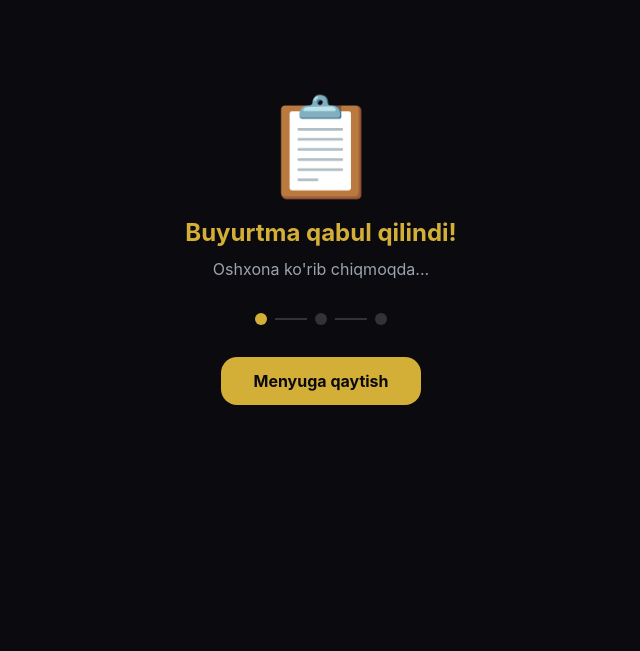
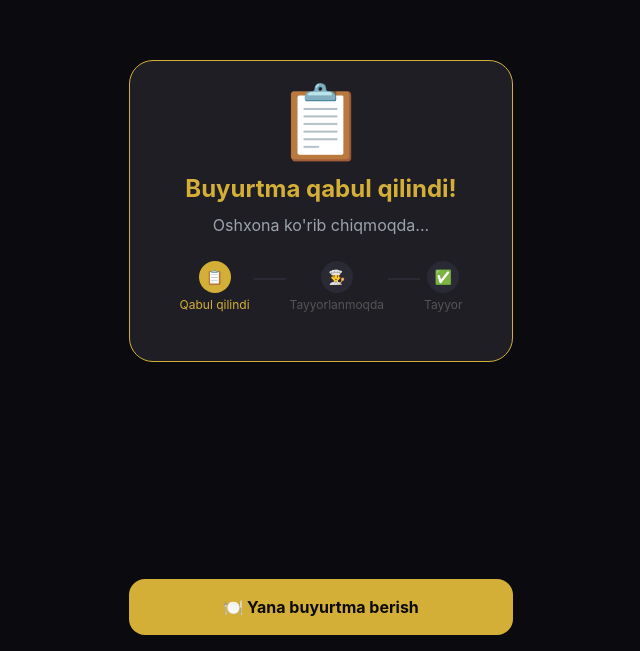
Before and after one commit to bahodiy10-commits/FastRestWeb, a Next.js app: page /tracking in a window 1280 px wide. Shown: the part 149-800 px from the top of the page, without its empty margins (319-959 px from the left). Built offline with nearby package versions, Linux system fonts and the light colour scheme.

Commit message:
feat: realtime order tracking with status updates

```diff
--- a/src/app/cart/page.tsx
+++ b/src/app/cart/page.tsx
@@ -21,7 +21,7 @@ export default function CartPage() {
         createdAt: Date.now(),
       })
       clearCart()
-      router.push('/tracking')
+      router.push(`/tracking?id=${ref.id}`)
     } catch(e) {
       alert('Xato yuz berdi')
     }
--- a/src/app/tracking/page.tsx
+++ b/src/app/tracking/page.tsx
@@ -1,45 +1,158 @@
 'use client'
 import { useEffect, useState } from 'react'
-import { collection, query, orderBy, limit, onSnapshot } from 'firebase/firestore'
+import { doc, onSnapshot, collection, query, where, orderBy, limit } from 'firebase/firestore'
 import { db } from '@/lib/firebase'
+import { useCartStore } from '@/store/useCartStore'
 import Link from 'next/link'
+import { useSearchParams } from 'next/navigation'
+import { Suspense } from 'react'
 
-export default function TrackingPage() {
+function TrackingContent() {
   const [status, setStatus] = useState('new')
+  const [order, setOrder] = useState<any>(null)
+  const searchParams = useSearchParams()
+  const orderId = searchParams.get('id')
+  const { tableId } = useCartStore()
 
-  const statusInfo: Record<string, { icon: string, title: string, desc: string, color: string }> = {
-    new: { icon: '📋', title: 'Buyurtma qabul qilindi!', desc: 'Oshxona ko\'rib chiqmoqda...', color: '#D4AF37' },
-    preparing: { icon: '👨‍🍳', title: 'Tayyorlanmoqda!', desc: 'Oshxona tayyorlamoqda...', color: '#3B82F6' },
-    ready: { icon: '🎉', title: 'Tayyor!', desc: 'Buyurtmangiz tayyor!', color: '#00C896' },
-    paid: { icon: '✅', title: 'To\'landi!', desc: 'Rahmat! Yana keling!', color: '#00C896' },
+  useEffect(() => {
+    if (!orderId) return
+    const unsub = onSnapshot(doc(db, 'orders', orderId), (snap) => {
+      if (snap.exists()) {
+        const data = snap.data()
+        setOrder({ id: snap.id, ...data })
+        setStatus(data.status)
+      }
+    })
+    return unsub
+  }, [orderId])
+
+  const steps = [
+    { key: 'new', icon: '📋', label: 'Qabul qilindi' },
+    { key: 'preparing', icon: '👨‍🍳', label: 'Tayyorlanmoqda' },
+    { key: 'ready', icon: '✅', label: 'Tayyor' },
+  ]
+
+  const currentStep = steps.findIndex(s => s.key === status)
+
+  const statusConfig: Record<string, { icon: string; title: string; desc: string; color: string }> = {
+    new: {
+      icon: '📋',
+      title: 'Buyurtma qabul qilindi!',
+      desc: 'Oshxona ko\'rib chiqmoqda...',
+      color: '#D4AF37',
+    },
+    preparing: {
+      icon: '👨‍🍳',
+      title: 'Tayyorlanmoqda!',
+      desc: 'Oshpaz tayyorlamoqda, biroz kuting...',
+      color: '#3B82F6',
+    },
+    ready: {
+      icon: '🎉',
+      title: 'Buyurtma tayyor ✅',
+      desc: 'Birozdan so\'ng yetib keladi',
+      color: '#00C896',
+    },
+    paid: {
+      icon: '✅',
+      title: 'To\'landi!',
+      desc: 'Rahmat! Yana keling!',
+      color: '#00C896',
+    },
   }
 
-  const info = statusInfo[status] || statusInfo.new
+  const info = statusConfig[status] || statusConfig.new
 
   return (
-    <div className="min-h-screen flex flex-col items-center justify-center p-4" style={{background: '#0B0B0F'}}>
-      <div className="text-center">
-        <div className="text-8xl mb-6">{info.icon}</div>
-        <h1 className="text-2xl font-bold mb-2" style={{color: info.color}}>{info.title}</h1>
-        <p className="text-gray-400 mb-8">{info.desc}</p>
+    <div className="min-h-screen flex flex-col p-4" style={{ background: '#0B0B0F' }}>
 
-        <div className="flex justify-center gap-2 mb-8">
-          {['new', 'preparing', 'ready'].map((s, i) => (
-            <div key={s} className="flex items-center gap-2">
-              <div className="w-3 h-3 rounded-full"
-                style={{background: ['new', 'preparing', 'ready'].indexOf(status) >= i ? info.color : '#333'}}/>
-              {i < 2 && <div className="w-8 h-0.5" style={{background: '#333'}}/>}
+      {/* Status Card */}
+      <div className="flex-1 flex flex-col items-center justify-center">
+        <div
+          className="w-full max-w-sm p-6 rounded-3xl text-center mb-6"
+          style={{ background: '#1E1E24', border: `1px solid ${info.color}` }}
+        >
+          <div className="text-7xl mb-4">{info.icon}</div>
+          <h1 className="text-2xl font-bold mb-2" style={{ color: info.color }}>
+            {info.title}
+          </h1>
+          <p className="text-gray-400 mb-6">{info.desc}</p>
+
+          {/* Progress Steps */}
+          <div className="flex justify-center items-center gap-1 mb-6">
+            {steps.map((step, i) => (
+              <div key={step.key} className="flex items-center gap-1">
+                <div className="flex flex-col items-center gap-1">
+                  <div
+                    className="w-8 h-8 rounded-full flex items-center justify-center text-sm font-bold transition-all duration-500"
+                    style={{
+                      background: i <= currentStep ? info.color : '#2A2A35',
+                      color: i <= currentStep ? '#000' : '#666',
+                    }}
+                  >
+                    {i < currentStep ? '✓' : step.icon}
+                  </div>
+                  <span className="text-xs" style={{ color: i <= currentStep ? info.color : '#555' }}>
+                    {step.label}
+                  </span>
+                </div>
+                {i < steps.length - 1 && (
+                  <div
+                    className="w-8 h-0.5 mb-4 transition-all duration-500"
+                    style={{ background: i < currentStep ? info.color : '#2A2A35' }}
+                  />
+                )}
+              </div>
+            ))}
+          </div>
+
+          {/* Order Items */}
+          {order?.items && (
+            <div className="text-left space-y-2 mb-4 p-3 rounded-2xl" style={{ background: '#0B0B0F' }}>
+              {order.items.map((item: any, i: number) => (
+                <div key={i} className="flex justify-between text-sm">
+                  <span className="text-white">{item.menuItem?.name}</span>
+                  <span className="text-gray-400">× {item.quantity}</span>
+                </div>
+              ))}
+              <div className="border-t pt-2 mt-2 flex justify-between font-bold" style={{ borderColor: '#2A2A35' }}>
+                <span className="text-white">Jami:</span>
+                <span style={{ color: '#D4AF37' }}>{order.total?.toLocaleString()} so'm</span>
+              </div>
             </div>
-          ))}
+          )}
+
+          {order?.tableId && (
+            <p className="text-gray-500 text-sm">Stol #{order.tableId}</p>
+          )}
         </div>
+      </div>
 
-        <Link href="/menu">
-          <button className="px-8 py-3 rounded-2xl font-bold text-black"
-            style={{background: '#D4AF37'}}>
-            Menyuga qaytish
+      {/* Buttons */}
+      <div className="space-y-3 max-w-sm w-full mx-auto">
+        <Link href={tableId ? `/menu?table=${tableId}` : '/menu'}>
+          <button
+            className="w-full p-4 rounded-2xl font-bold text-black"
+            style={{ background: '#D4AF37' }}
+          >
+            🍽️ Yana buyurtma berish
           </button>
         </Link>
+        {orderId && (
+          <Link href={`/tracking?id=${orderId}`}>
+            <button
+              className="w-full p-4 rounded-2xl font-bold"
+              style={{ background: '#1E1E24', color: '#00C896', border: '1px solid #00C896' }}
+            >
+              🔄 Buyurtmani kuzatish
+            </button>
+          </Link>
+        )}
       </div>
     </div>
   )
 }
+
+export default function TrackingPage() {
+  return <Suspense><TrackingContent /></Suspense>
+}
```
